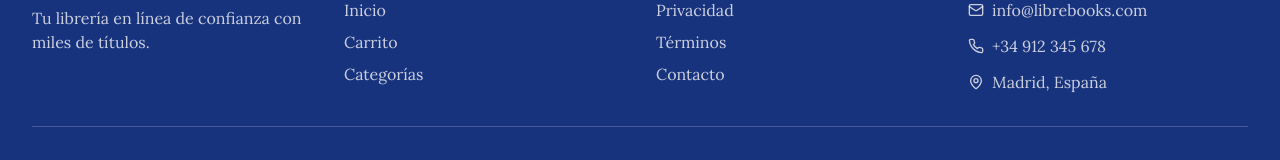
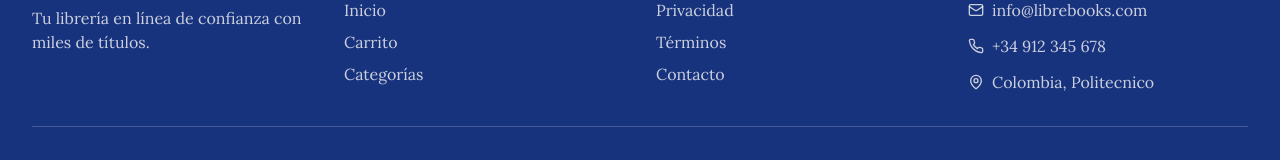
Before and after one commit to DanielMGDev/Proyecto_SPS, a Next.js app: page / in a window 1280 px wide. Shown: the part 2187-2347 px from the top of the page. Built offline with nearby package versions, Linux system fonts and the light colour scheme; a web font is replaced by a local one.

Commit message:
cambie españa por colombia

```diff
--- a/components/footer.tsx
+++ b/components/footer.tsx
@@ -75,7 +75,7 @@ export function Footer() {
               </div>
               <div className="flex items-center gap-2">
                 <MapPin className="h-4 w-4" />
-                <span>Madrid, España</span>
+                <span>Colombia, Politecnico</span>
               </div>
             </div>
           </div>
```
